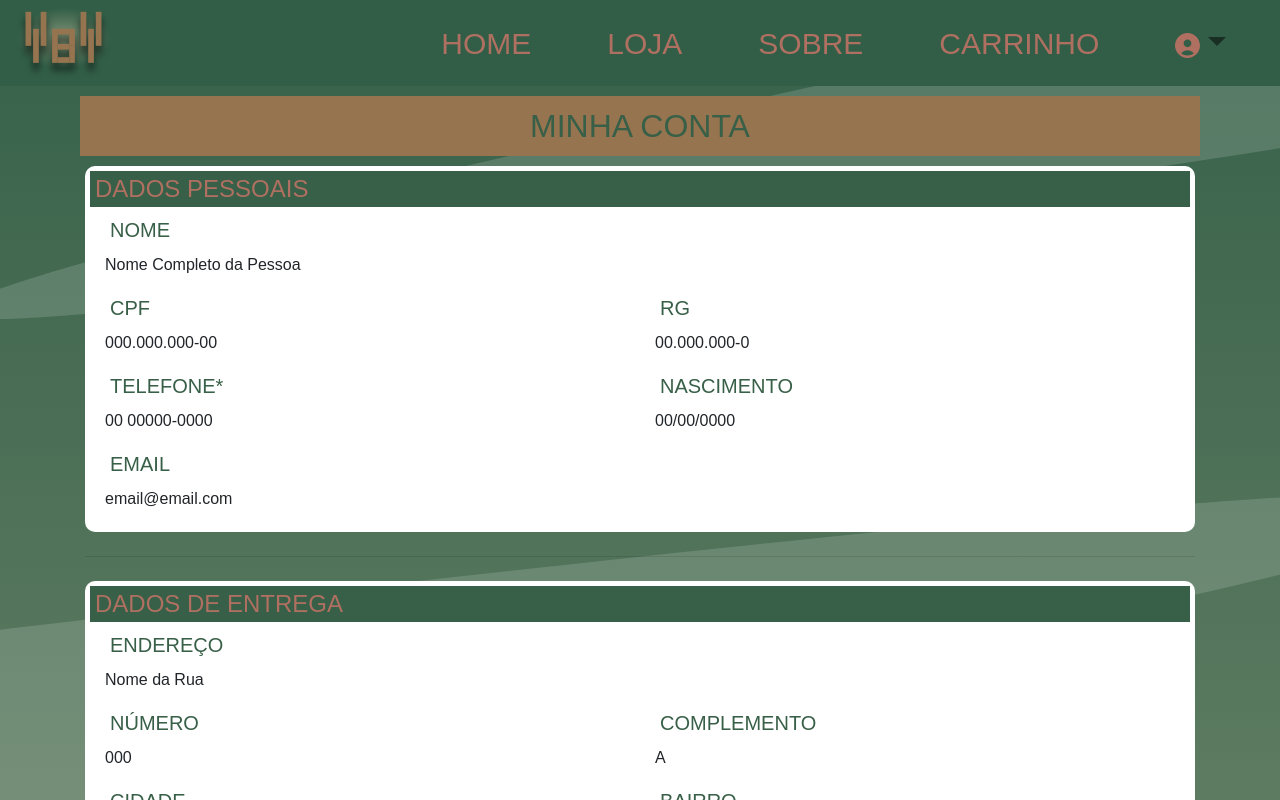
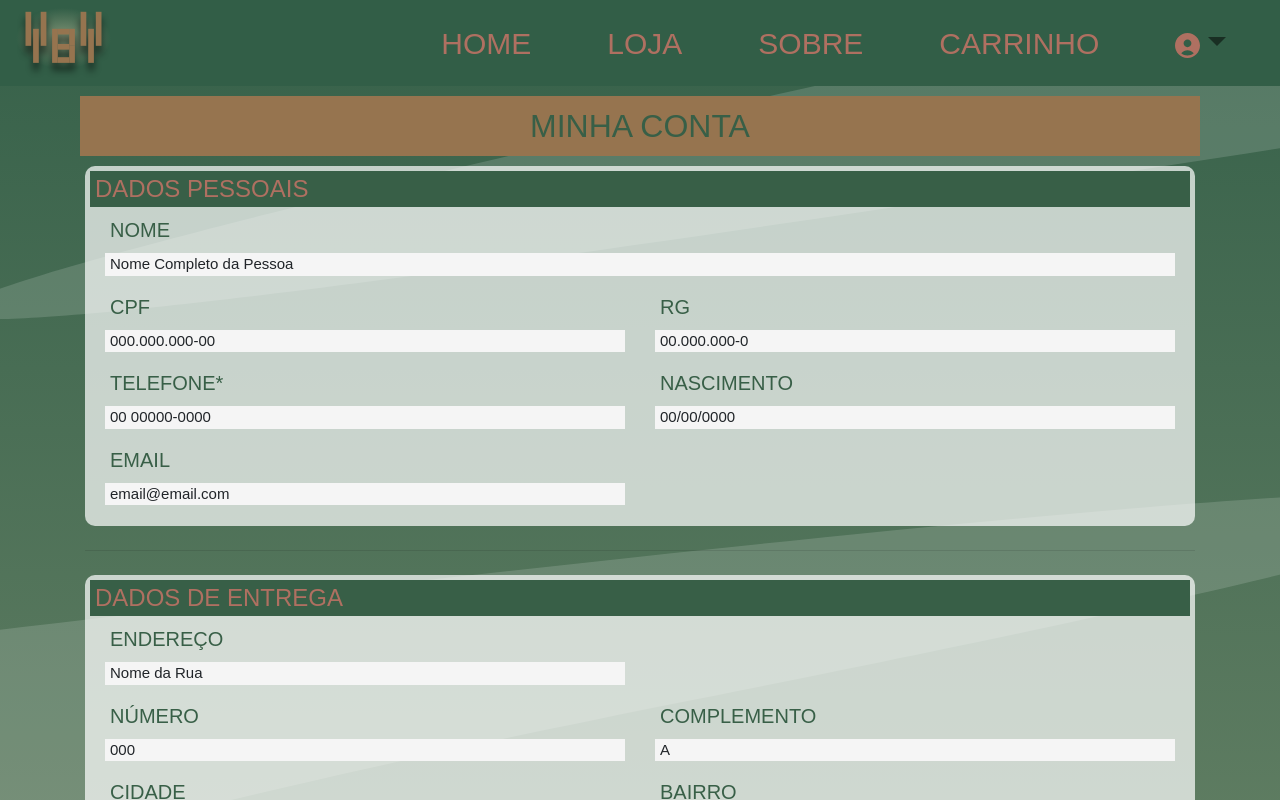
Before and after one commit to gicutieri/trab-web, a Vue app in the folder front/: page /minha-conta in a window 1280 px wide. Shown: the top 800 px of the page. Built offline with nearby package versions, Linux system fonts and the light colour scheme.

Commit message:
minha conta

```diff
--- a/front/src/views/Cadastro.vue
+++ b/front/src/views/Cadastro.vue
@@ -156,7 +156,7 @@ export default {
     padding: 10px;
 }
 .fundobranco{
-    background-color: rgb(255, 255, 255);
+    background-color: rgba(255, 255, 255, 0.7);
     border-radius: 10px;
     padding: 5px;
 }
--- a/front/src/views/Minha-conta.vue
+++ b/front/src/views/Minha-conta.vue
@@ -155,7 +155,7 @@ export default {
 
 <style scoped>
 .fundobranco{
-    background-color: rgb(255, 255, 255);
+    background-color: rgba(255, 255, 255, 0.7);
     border-radius: 10px;
     padding: 5px;
 }
@@ -169,4 +169,9 @@ label{
     color: #385f47;
     font-size: 20px;
 }
+p{
+    padding-left: 5px;
+    font-size: 15px;
+    background-color: whitesmoke;
+}
 </style>
```
